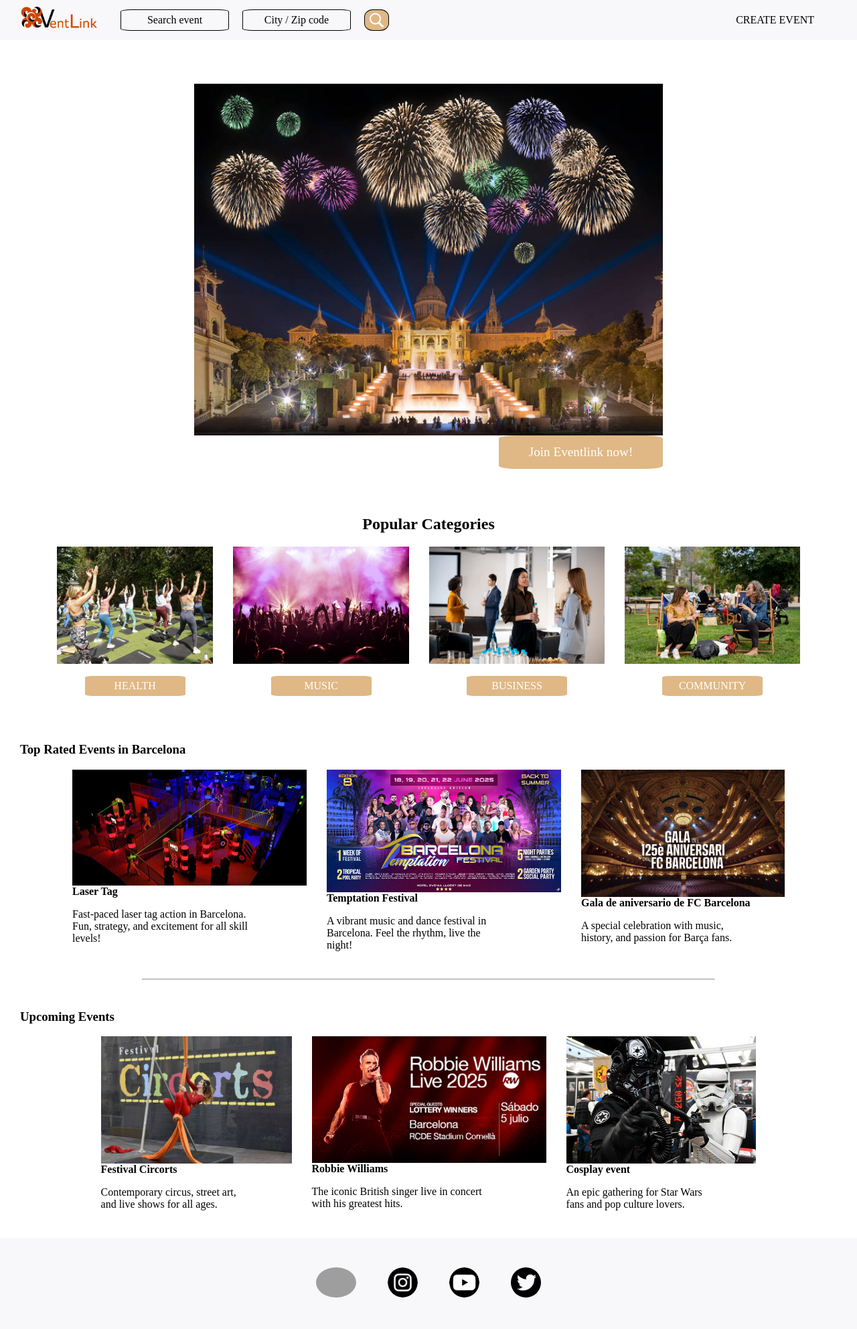
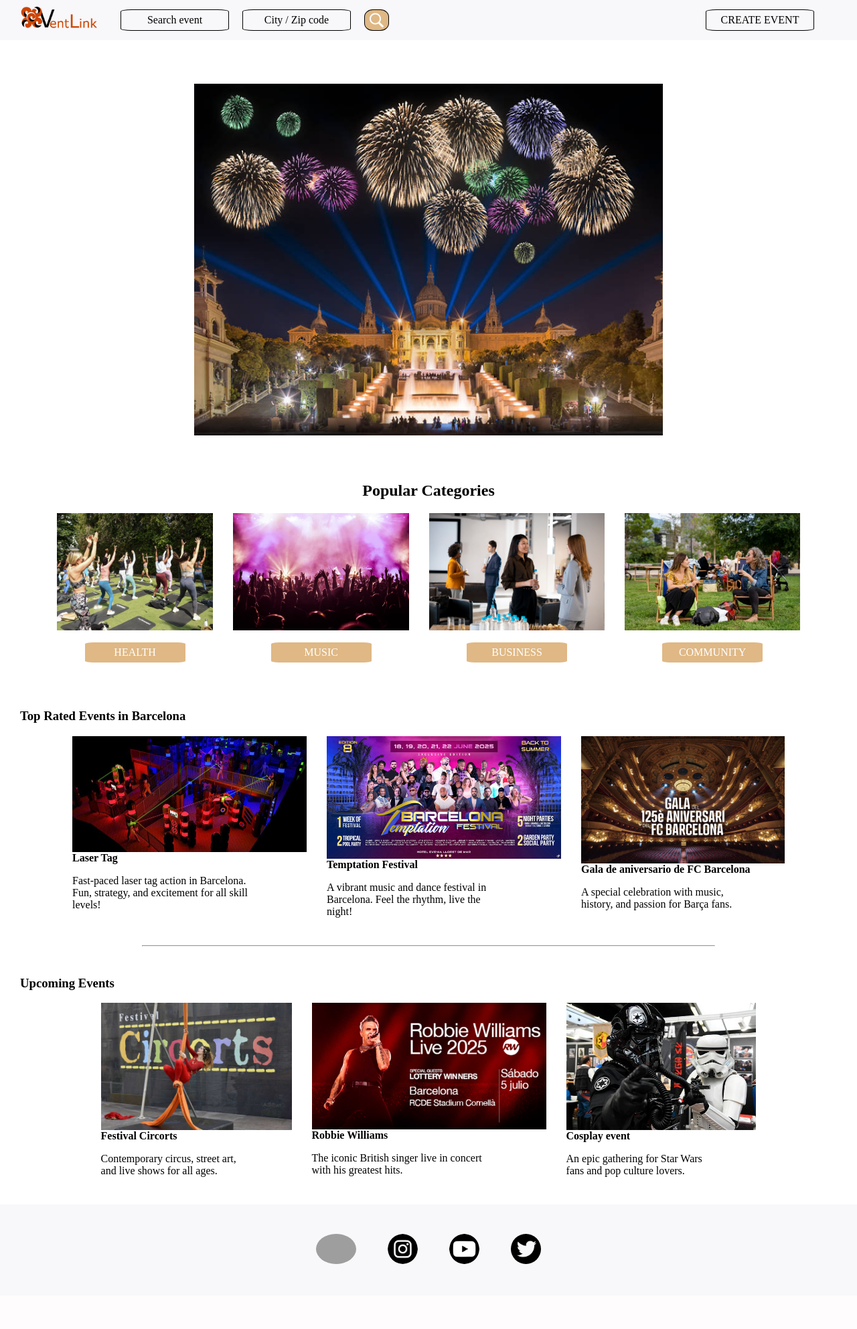
Before and after one commit to cassiuste/Proyecto_Transversal_I, a PHP site: page /home.php in a window 1280 px wide. Shown: the whole page at 67% size. After the commit the page ends 1887 px from the top, so only its background shows below. Run offline with PHP 8.4, Linux system fonts and the light colour scheme; the visitor is signed in with stand-in values (Sample User, id 1); grey boxes are pictures that could not be loaded.

Commit message:
changed the home

```diff
--- a/view/home.php
+++ b/view/home.php
@@ -25,7 +25,7 @@
             <div class="right">
                 <?php
                     if(!empty($_SESSION["logged"])){
-                        echo "<a href='createevent.php'><div class='buttom'>CREATE EVENT</div></a>";
+                        echo "<a href='createevent.php'><div class='hbuttom'>CREATE EVENT</div></a>";
                     }
                     else{
                         echo "<a href='signin.php'><div class='hbuttom'>SIGN IN</div></a>
@@ -41,9 +41,11 @@
             <div class="main_image">
                 <img src="./img/home/barcelona_event.jpg" alt="event">
                 <div class="oval_container">
-                    <a href="signin.html">
-                        <div class="oval_join"><p>Join Eventlink now!</p></div>
-                    </a>
+                    <?php
+                        if(empty($_SESSION["logged"])){
+                            echo "<a href='signin.html'><div class='oval_join'><p>Join Eventlink now!</p></div></a>";
+                        }
+                        ?>
                 </div>
             </div>
         </div>
```
